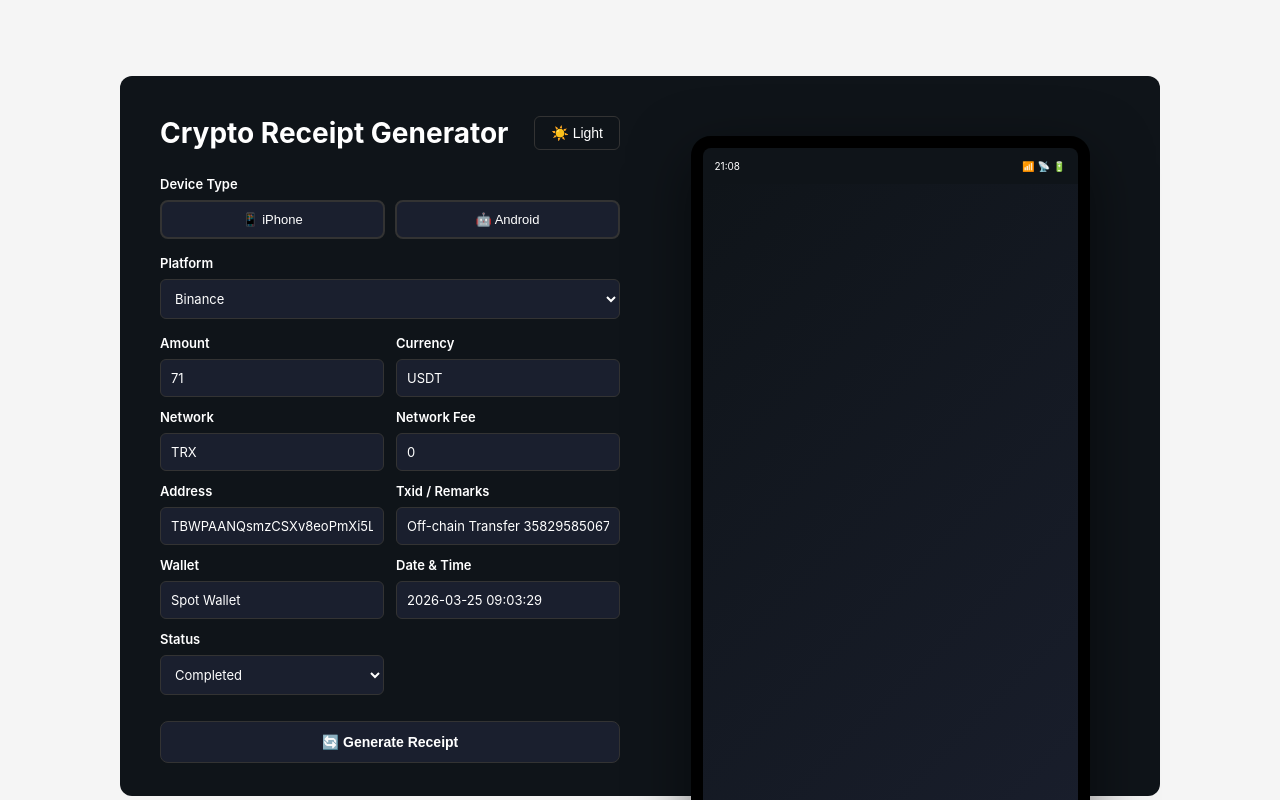
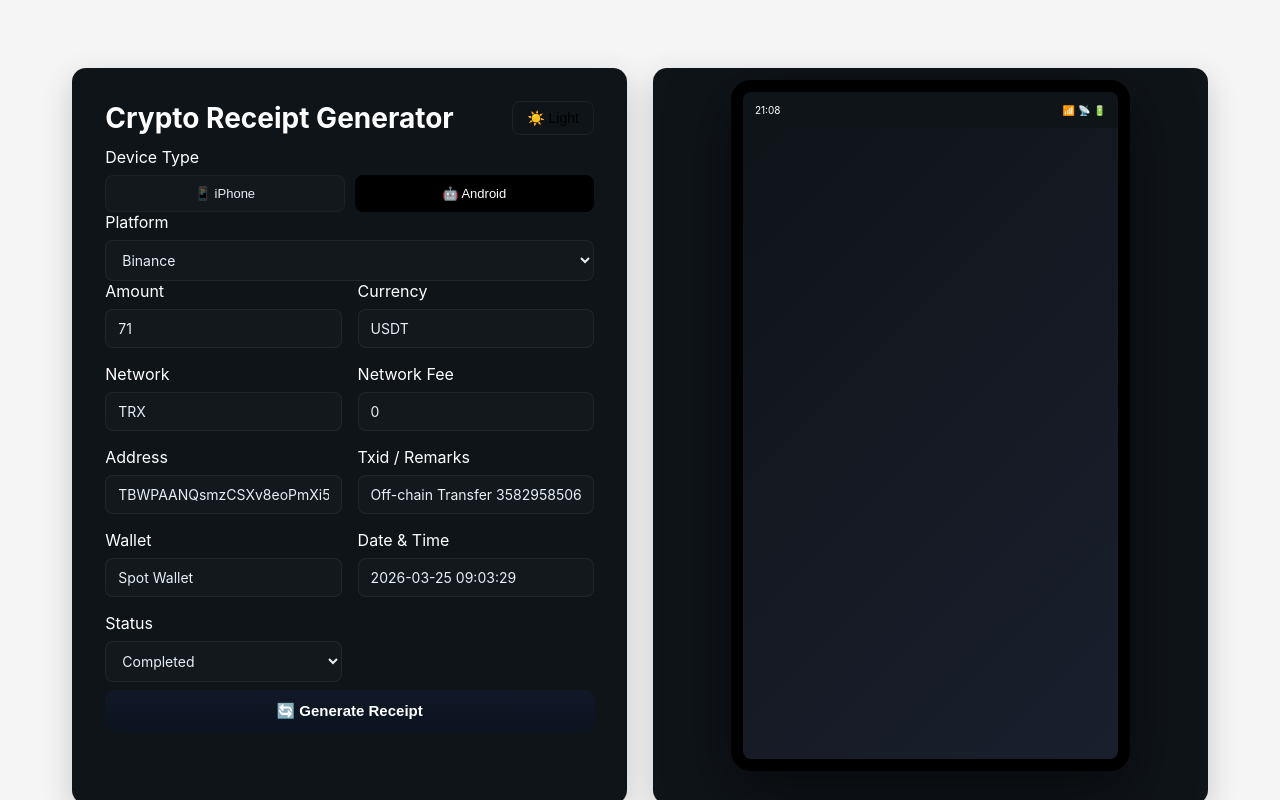
Before and after one commit to tigan8557-glitch/Receiptor, a React (Create React App) app: page / in a window 1280 px wide. Shown: the top 800 px of the page. Built offline with nearby package versions, Linux system fonts and the light colour scheme.

Commit message:
Update ReceiptForm.css

```diff
--- a/src/components/ReceiptForm.css
+++ b/src/components/ReceiptForm.css
@@ -1,82 +1,102 @@
-.form-container {
-  display: grid;
-  grid-template-columns: 1fr 1fr;
-  gap: 40px;
-  max-width: 1400px;
-  margin: 40px auto;
-  padding: 40px;
-  border-radius: 12px;
-  transition: all 0.3s;
+/* src/components/ReceiptForm.css */
+:root {
+  --card-max-width: 1200px;
+  --card-radius: 14px;
+  --card-padding-min: 14px;
+  --card-padding-max: 32px;
+  --gap: 16px;
+  --dark-card-bg: #0f1419;
+  --light-card-bg: #ffffff;
+  --accent: #1a1f2e;
 }
 
+/* Container that holds form and preview.
+   It fills the available height from .App and keeps a max width. */
+.form-container {
+  width: min(var(--card-max-width), 100%);
+  height: 100%; /* fill parent (.App) height */
+  margin: 0 auto;
+  display: grid;
+  grid-template-columns: 1fr 1fr; /* form | preview on wide screens */
+  gap: clamp(12px, 2vw, 40px);
+  padding: clamp(var(--card-padding-min), 3vw, var(--card-padding-max));
+  box-sizing: border-box;
+  align-items: stretch; /* stretch children to same height */
+}
+
+/* Theme root classes (the cards handle their own backgrounds) */
 .form-container.dark {
-  background: #0f1419;
   color: #fff;
 }
-
 .form-container.light {
-  background: #fff;
   color: #000;
 }
 
-.form-section {
+/* Each column is a card that stretches to the container height */
+.form-section,
+.preview-section {
   display: flex;
   flex-direction: column;
-  gap: 16px;
+  flex: 1;               /* allow both columns to take equal height */
+  min-height: 0;        /* IMPORTANT: allows child overflow to scroll instead of expanding */
+  background: var(--dark-card-bg);
+  border-radius: var(--card-radius);
+  padding: clamp(16px, 2.6vw, 36px);
+  box-sizing: border-box;
+  box-shadow: 0 10px 30px rgba(2,6,23,0.18);
+  overflow: hidden;     /* inner area handles scrolling */
 }
 
+/* Light theme card overrides */
+.form-container.light .form-section,
+.form-container.light .preview-section {
+  background: var(--light-card-bg);
+  color: var(--accent);
+  box-shadow: 0 6px 18px rgba(10,10,10,0.06);
+}
+
+/* Inner scrollable content area: this is the piece that scrolls when content is too tall */
+.form-section .content,
+.preview-section .content {
+  flex: 1;               /* take remaining height inside card */
+  overflow-y: auto;
+  -webkit-overflow-scrolling: touch;
+  padding-right: 8px;
+}
+
+/* Header row */
 .form-header {
   display: flex;
+  align-items: center;
   justify-content: space-between;
-  align-items: center;
-  margin-bottom: 10px;
+  gap: var(--gap);
+  margin-bottom: 12px;
+}
+.form-header h2 {
+  margin: 0;
+  font-size: clamp(18px, 2.2vw, 28px);
 }
 
-.form-header h2 {
-  margin: 0;
-  font-size: 28px;
-}
-
+/* Theme toggle */
 .theme-toggle-btn {
-  padding: 8px 16px;
-  border-radius: 6px;
-  border: 1px solid #ddd;
-  background: none;
+  padding: 8px 14px;
+  border-radius: 8px;
+  border: 1px solid rgba(255,255,255,0.06);
+  background: transparent;
   cursor: pointer;
   font-size: 14px;
   font-weight: 500;
-  transition: all 0.2s;
+}
+.form-container.light .theme-toggle-btn {
+  border-color: #e6e6e6;
 }
 
-.form-container.dark .theme-toggle-btn {
-  color: #fff;
-  border-color: #333;
-}
-
-.form-container.dark .theme-toggle-btn:hover {
-  background: rgba(255, 255, 255, 0.1);
-}
-
-.form-container.light .theme-toggle-btn {
-  color: #000;
-  border-color: #ddd;
-}
-
-.form-container.light .theme-toggle-btn:hover {
-  background: #f5f5f5;
-}
-
+/* Controls & inputs */
 .control-group,
 .input-group {
   display: flex;
   flex-direction: column;
   gap: 8px;
-}
-
-.control-group label,
-.input-group label {
-  font-weight: 600;
-  font-size: 13px;
 }
 
 .button-group {
@@ -87,114 +107,126 @@
 .btn {
   flex: 1;
   padding: 10px;
-  border: 2px solid #ddd;
   border-radius: 8px;
-  background: #fff;
+  background: rgba(255,255,255,0.02);
+  border: 1px solid rgba(255,255,255,0.04);
+  color: #e6eef6;
   cursor: pointer;
   font-weight: 500;
-  transition: all 0.2s;
+  transition: all 0.15s;
   font-size: 13px;
 }
-
-.form-container.dark .btn {
-  background: #1a1f2e;
-  border-color: #333;
+.form-container.light .btn {
+  background: #fff;
+  color: #000;
+  border-color: #e6e6e6;
+}
+.btn.active {
+  background: #000;
   color: #fff;
+  border-color: #000;
 }
 
-.form-container.light .btn {
+/* Inputs */
+input,
+select,
+textarea {
+  padding: 10px 12px;
+  border-radius: 8px;
+  border: 1px solid rgba(255,255,255,0.06);
+  background: rgba(255,255,255,0.02);
+  color: #e6eef6;
+  font-size: 14px;
+  font-family: inherit;
+  box-sizing: border-box;
+}
+.form-container.light input,
+.form-container.light select,
+.form-container.light textarea {
   background: #fff;
-  border-color: #ddd;
+  border-color: #e6e6e6;
   color: #000;
 }
-
-.btn.active {
-  border-color: #000;
-  background: #000;
-  color: #fff;
+input:focus,
+select:focus,
+textarea:focus {
+  outline: none;
+  box-shadow: 0 0 0 4px rgba(0,0,0,0.06);
 }
 
-.form-container.light .btn.active {
-  border-color: #000;
-  background: #000;
-  color: #fff;
+/* Responsive grid for inputs */
+.inputs-grid {
+  display: grid;
+  grid-template-columns: repeat(auto-fit, minmax(220px, 1fr));
+  gap: var(--gap);
+  margin-bottom: 8px;
 }
 
-input,
-select {
-  padding: 10px;
-  border: 1px solid #ddd;
-  border-radius: 6px;
-  font-size: 13px;
-  font-family: inherit;
-  transition: all 0.2s;
+/* Keep the generate button visible: sticky at bottom of the card */
+.form-actions {
+  margin-top: 12px;
+  position: sticky;
+  bottom: 0;
+  padding-top: 8px;
+  background: linear-gradient(180deg, rgba(0,0,0,0), rgba(0,0,0,0.02));
+  z-index: 2;
 }
 
-.form-container.dark input,
-.form-container.dark select {
-  background: #1a1f2e;
-  border-color: #333;
+/* Primary generate button */
+.generate-btn {
+  width: 100%;
+  padding: 12px;
+  border-radius: 10px;
+  font-weight: 700;
+  font-size: 15px;
+  cursor: pointer;
+  border: none;
   color: #fff;
+  background: linear-gradient(180deg, #111827, #0b1220);
 }
-
-.form-container.light input,
-.form-container.light select {
-  background: #fff;
-  border-color: #ddd;
-  color: #000;
-}
-
-input:focus,
-select:focus {
-  outline: none;
-  border-color: #000;
-  box-shadow: 0 0 0 3px rgba(0, 0, 0, 0.1);
-}
-
-.inputs-grid {
-  display: grid;
-  grid-template-columns: 1fr 1fr;
-  gap: 12px;
-}
-
-.generate-btn {
-  padding: 12px;
-  background: #000;
-  color: #fff;
-  border: none;
-  border-radius: 8px;
-  font-size: 14px;
-  font-weight: 600;
-  cursor: pointer;
-  margin-top: 10px;
-  transition: all 0.2s;
-}
-
 .form-container.light .generate-btn {
   background: #000;
   color: #fff;
 }
 
-.form-container.dark .generate-btn {
-  background: #1a1f2e;
-  border: 1px solid #333;
-  color: #fff;
+/* Preview tweaks */
+.preview-section {
+  align-items: center;
+  justify-content: center;
+  padding-top: 12px;
 }
 
-.generate-btn:hover {
-  opacity: 0.9;
-  transform: translateY(-1px);
-}
-
-.preview-section {
-  display: flex;
-  justify-content: center;
-  align-items: flex-start;
-  padding-top: 20px;
-}
-
+/* Collapse to single column on small screens */
 @media (max-width: 1024px) {
   .form-container {
     grid-template-columns: 1fr;
+    height: 100%;
+  }
+
+  .form-section,
+  .preview-section {
+    /* stacking still stretches in height; min-height:0 keeps scroll inside each card */
+    min-height: 0;
   }
 }
+
+/* Tighter paddings on very small screens */
+@media (max-width: 480px) {
+  :root {
+    --card-radius: 12px;
+  }
+
+  .form-section,
+  .preview-section {
+    padding: clamp(12px, 4vw, 20px);
+    border-radius: 12px;
+  }
+
+  .form-header h2 {
+    font-size: 18px;
+  }
+
+  .inputs-grid {
+    gap: 10px;
+  }
+}
```
